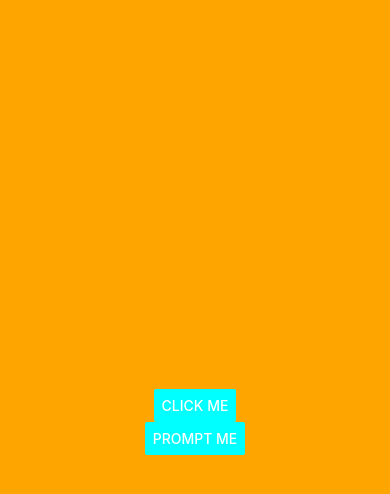
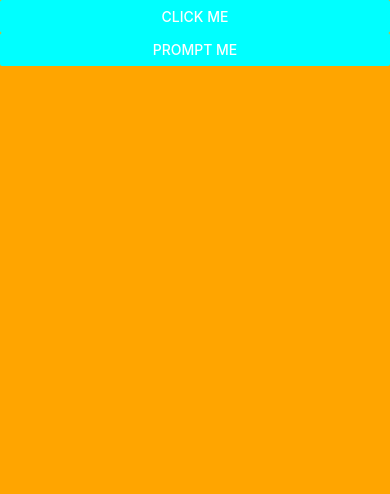
Before and after one commit to BStudentCode/ReactNativeTesting, a React Native app: screen / in a window 390 px wide. Shown: the top 494 px of the page. Built offline with nearby package versions, Linux system fonts and the light colour scheme.

Commit message:
platform/OS specific code
Signed-off-by: B <hennyhexservers@gmail.com>

```diff
--- a/App.js
+++ b/App.js
@@ -9,6 +9,7 @@ import {
   SafeAreaView,
   Button,
   Alert,
+  Platform,
 } from "react-native";
 
 //<Image source={require("./assets/icon.png")} /> for local images
@@ -64,7 +65,6 @@ const styles = StyleSheet.create({
   container: {
     flex: 1,
     backgroundColor: "#fff",
-    alignItems: "center",
-    justifyContent: "center",
-  },
+    paddingTop: Platform.OS === "android" ? 20 : 0, //IF PLATFORM OS IS ANDROID ADD 20 PADDING TO TOP ELSE ADD 0 PADDING
+  }, //could use StatusBar.CurrentHeight but SafeAreaView now works on Android
 });
```
